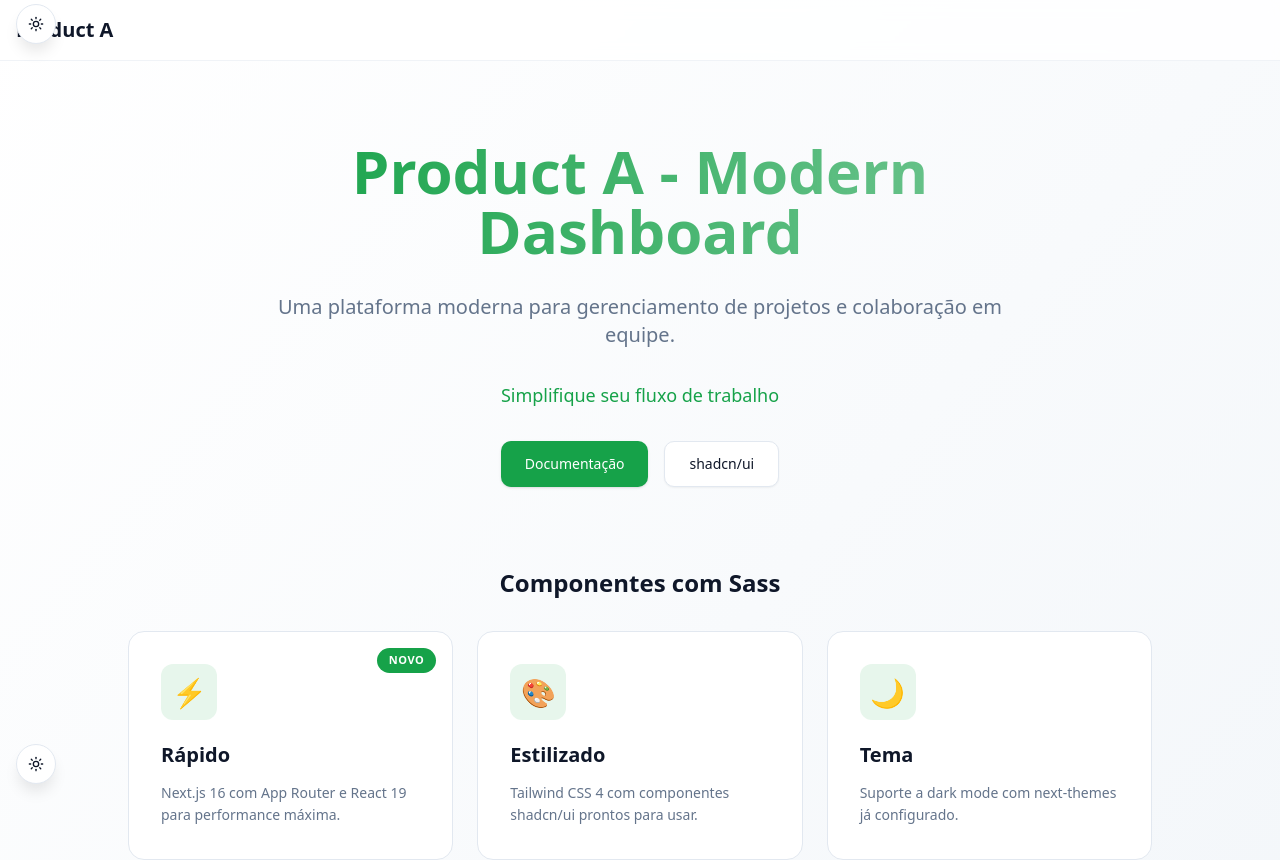
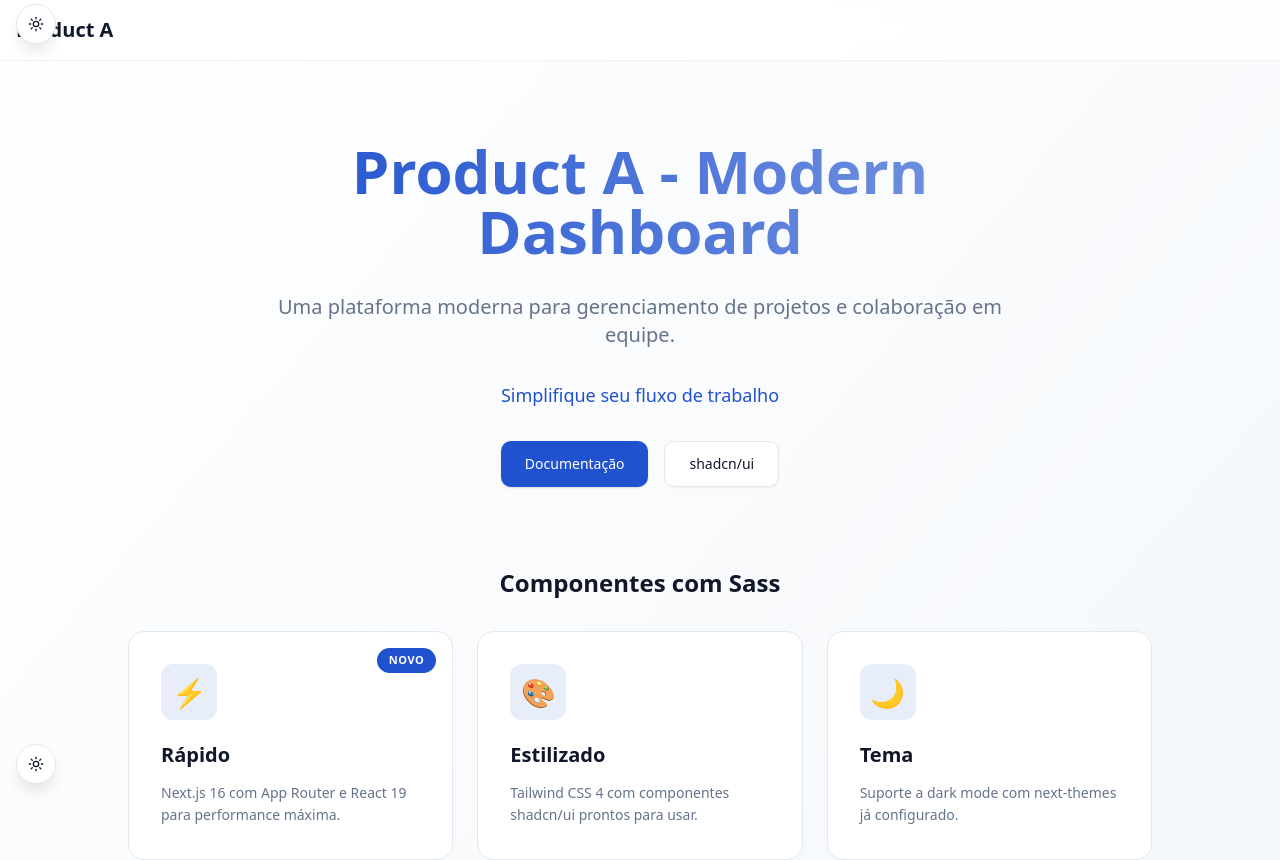
Before and after one commit to danilocanalle/nextjs-tailwind-sass-with-products-boilerplate, a Next.js app: page / in a window 1280 px wide. Shown: the top 860 px of the page. Built offline with nearby package versions, Linux system fonts and the light colour scheme.

Commit message:
feat: enhance product theme components with CSS fallback and JavaScript support

```diff
--- a/src/app/layout.tsx
+++ b/src/app/layout.tsx
@@ -2,7 +2,10 @@ import type { Metadata, Viewport } from "next";
 import { Geist, Geist_Mono } from "next/font/google";
 
 import { ProductProvider } from "@/components/product-provider";
-import { ProductThemeScript } from "@/components/product-theme-script";
+import {
+  ProductThemeScript,
+  ProductThemeStyle,
+} from "@/components/product-theme-script";
 import { ThemeProvider } from "@/components/theme-provider";
 import { config } from "@/config";
 
@@ -39,6 +42,9 @@ export default function RootLayout({
   return (
     <html lang="pt-br" suppressHydrationWarning>
       <head>
+        {/* CSS fallback for no-JS users */}
+        <ProductThemeStyle />
+        {/* JS enhancement for localStorage theme preference */}
         <ProductThemeScript />
       </head>
       <body
--- a/src/components/product-theme-script.tsx
+++ b/src/components/product-theme-script.tsx
@@ -1,8 +1,11 @@
 // =============================================================================
-// PRODUCT THEME SCRIPT (Server-Side)
+// PRODUCT THEME COMPONENTS (Server-Side)
 // =============================================================================
-// This component generates an inline script that sets CSS variables
-// before the page renders, preventing flash of unstyled content (FOUC).
+// These components inject product theme CSS variables server-side:
+// - ProductThemeStyle: Pure CSS fallback (works without JavaScript)
+// - ProductThemeScript: JavaScript-enhanced (handles localStorage theme)
+//
+// Together they ensure the correct theme is always applied, even with JS disabled.
 
 import { config } from "@/config";
 import type { ProductTheme } from "@/config/products/types";
@@ -34,7 +37,55 @@ function generateCSSVariables(theme: ProductTheme): string {
   `.trim();
 }
 
-// Generate the blocking script that runs before paint
+// =============================================================================
+// CSS-ONLY FALLBACK (Works without JavaScript)
+// =============================================================================
+// This generates a <style> tag that sets CSS variables using pure CSS.
+// Works immediately on page load, even with JavaScript disabled.
+
+function generateThemeStyles(): string {
+  const lightVars = generateCSSVariables(config.theme.light);
+  const darkVars = generateCSSVariables(config.theme.dark);
+
+  return `
+    /* Light theme (default) */
+    :root {
+      ${lightVars}
+    }
+
+    /* Dark theme via class (set by next-themes) */
+    .dark {
+      ${darkVars}
+    }
+
+    /* System preference fallback (when no .light or .dark class) */
+    @media (prefers-color-scheme: dark) {
+      :root:not(.light) {
+        ${darkVars}
+      }
+    }
+  `.trim();
+}
+
+/**
+ * ProductThemeStyle - Pure CSS Theme Injection
+ *
+ * Generates a <style> tag with CSS variables for both light and dark themes.
+ * This ensures themes work even with JavaScript disabled, using:
+ * - :root for light theme
+ * - .dark class for dark theme (when JS is enabled)
+ * - @media prefers-color-scheme for system preference fallback
+ */
+export function ProductThemeStyle() {
+  return <style dangerouslySetInnerHTML={{ __html: generateThemeStyles() }} />;
+}
+
+// =============================================================================
+// JAVASCRIPT-ENHANCED THEME (Handles localStorage preference)
+// =============================================================================
+// This script reads the user's saved theme from localStorage and applies it
+// immediately, before the page renders. Required for respecting user preference.
+
 function generateThemeScript(): string {
   const lightVars = generateCSSVariables(config.theme.light);
   const darkVars = generateCSSVariables(config.theme.dark);
@@ -63,6 +114,16 @@ function generateThemeScript(): string {
   `.trim();
 }
 
+/**
+ * ProductThemeScript - JavaScript Theme Enhancement
+ *
+ * Generates a blocking <script> that reads the user's theme preference
+ * from localStorage and applies it immediately. This ensures the correct
+ * theme is shown even before React hydration.
+ *
+ * Note: Requires JavaScript. Use together with ProductThemeStyle for
+ * complete coverage including no-JS users.
+ */
 export function ProductThemeScript() {
   return <script dangerouslySetInnerHTML={{ __html: generateThemeScript() }} />;
 }
```
